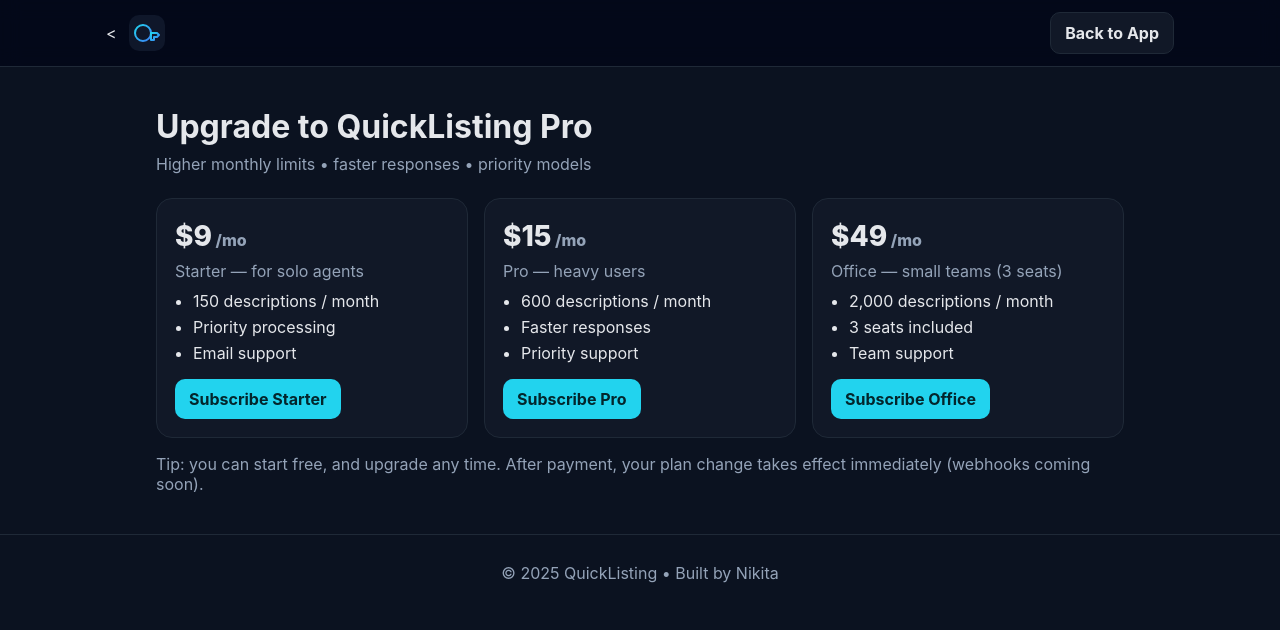
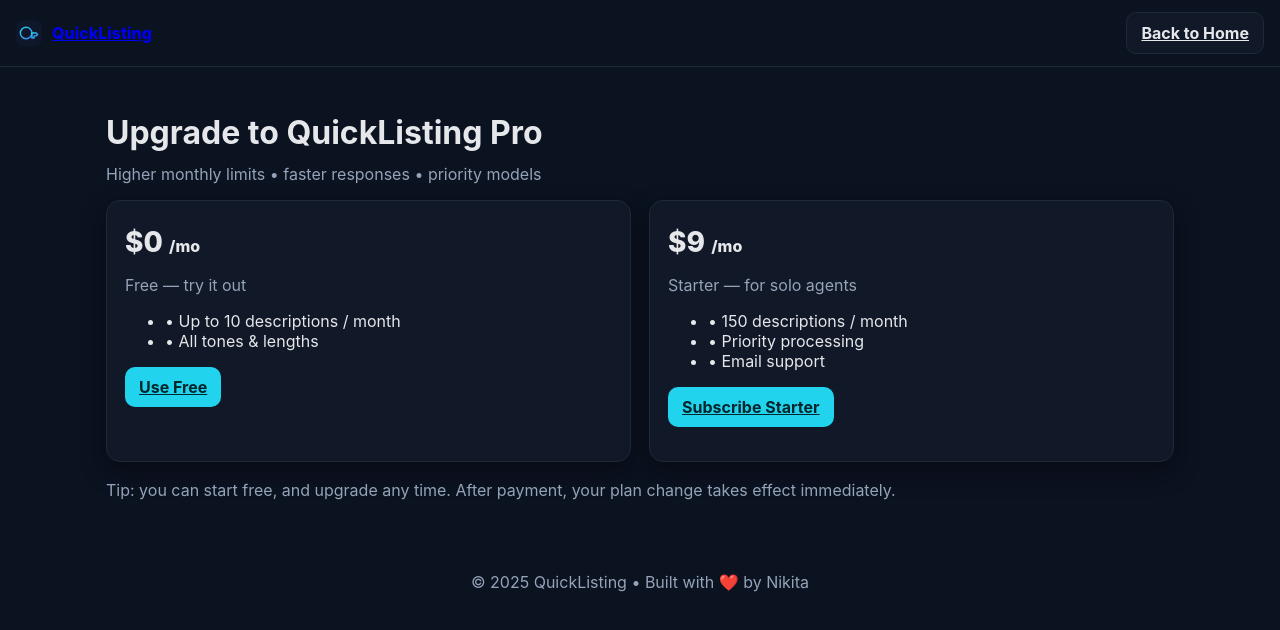
Before and after one commit to Nikitad98/quicklisting, a website: page public/upgrade.html in a window 1280 px wide. Drawn offline with Linux system fonts and the light colour scheme.

Commit message:
UX polish: nav cleanup, bigger generator, video on home, pricing tweaks

```diff
--- a/public/upgrade.html
+++ b/public/upgrade.html
@@ -2,87 +2,133 @@
 <html>
 <head>
   <meta charset="utf-8" />
-  <meta name="viewport" content="width=device-width,initial-scale=1" />
+  <meta name="viewport" content="width=device-width, initial-scale=1" />
   <title>Upgrade • QuickListing</title>
   <style>
-    :root{--bg:#0b1220;--card:#111827;--muted:#94a3b8;--line:#1f2937;--cta:#22d3ee}
+    :root{
+      --bg:#0b1220;
+      --card:#111827;
+      --ink:#e5e7eb;
+      --muted:#94a3b8;
+      --cta:#22d3ee;
+      --cta-ink:#03262c;
+      --shadow:0 10px 25px rgba(0,0,0,.35)
+    }
     *{box-sizing:border-box}
-    body{margin:0;font-family:Inter,system-ui,Arial;background:var(--bg);color:#e5e7eb}
-    .nav{position:sticky;top:0;z-index:40;background:rgba(2,6,23,.75);backdrop-filter:blur(10px);border-bottom:1px solid var(--line)}
-    .nav-inner{max-width:1100px;margin:0 auto;display:flex;align-items:center;gap:12px;padding:12px 16px}
-    .brand{display:flex;align-items:center;gap:10px;font-weight:700}
-    .brand img{height:28px;width:28px;border-radius:8px;object-fit:cover;background:#0f172a}
-    .wrap{max-width:1000px;margin:40px auto;padding:0 16px}
-    .grid{display:grid;grid-template-columns:repeat(3,1fr);gap:16px}
-    .card{background:var(--card);border:1px solid var(--line);border-radius:16px;padding:18px}
-    .price{font-size:28px;font-weight:800;margin:2px 0 8px}
-    .muted{color:var(--muted)}
-    .btn{background:var(--cta);color:#03262c;font-weight:700;padding:10px 14px;border-radius:10px;text-decoration:none;display:inline-block;transition:.15s}
-    .btn:hover{filter:brightness(1.07);transform:translateY(-1px)}
-    .btn.alt{background:#111827;color:#e5e7eb;border:1px solid var(--line)}
-    ul{margin:10px 0 16px;padding-left:18px}
-    li{margin:6px 0}
-    footer{text-align:center;padding:28px 0;color:var(--muted);border-top:1px solid var(--line);margin-top:40px}
-    @media(max-width:900px){.grid{grid-template-columns:1fr}}
+    body{
+      margin:0;
+      background:var(--bg);
+      color:var(--ink);
+      font-family:Inter,system-ui,Arial;
+    }
+    .wrap{
+      max-width:1100px;
+      margin:0 auto;
+      padding:28px 16px;
+    }
+    .top{
+      display:flex;
+      align-items:center;
+      gap:12px;
+      padding:12px 16px;
+      border-bottom:1px solid #1f2937;
+    }
+    .brand{
+      display:flex;
+      align-items:center;
+      gap:10px;
+      font-weight:800;
+    }
+    .brand img{
+      height:26px;
+      width:26px;
+    }
+    .spacer{margin-left:auto}
+    .btn{
+      background:var(--cta);
+      color:var(--cta-ink);
+      font-weight:700;
+      padding:10px 14px;
+      border-radius:10px;
+      display:inline-block;
+    }
+    .btn.secondary{
+      background:#111827;
+      color:#e5e7eb;
+      border:1px solid #1f2937;
+    }
+    h1{font-size:32px;margin:18px 0}
+    .pricing{
+      display:grid;
+      grid-template-columns:repeat(2,1fr);
+      gap:18px;
+    }
+    .card{
+      background:var(--card);
+      border:1px solid #1f2937;
+      border-radius:14px;
+      padding:18px;
+      box-shadow:var(--shadow);
+    }
+    .price{
+      font-size:28px;
+      font-weight:800;
+      margin:6px 0 10px;
+    }
+    footer{
+      text-align:center;
+      padding:28px 0;
+      color:var(--muted);
+    }
   </style>
 </head>
 <body>
-  <header class="nav">
-    <div class="nav-inner">
-      <<img src="/logo.svg" alt="QuickListing logo">
-      <div style="margin-left:auto;display:flex;gap:10px">
-        <a class="btn alt" href="/app">Back to App</a>
-      </div>
-    </div>
-  </header>
+  <!-- Top bar -->
+  <div class="top">
+    <a class="brand" href="/">
+      <img src="/logo.svg" alt="QuickListing logo"/>
+      <span>QuickListing</span>
+    </a>
+    <div class="spacer"></div>
+    <!-- Back button now goes to the front page -->
+    <a href="/" class="btn secondary">Back to Home</a>
+  </div>
 
   <div class="wrap">
-    <h1 style="margin:0 0 8px">Upgrade to QuickListing Pro</h1>
-    <p class="muted" style="margin:0 0 24px">Higher monthly limits • faster responses • priority models</p>
+    <h1>Upgrade to QuickListing Pro</h1>
+    <p style="color:#94a3b8;margin-top:-6px">
+      Higher monthly limits • faster responses • priority models
+    </p>
 
-    <div class="grid">
-      <!-- Starter -->
+    <!-- Only $0 and $9 plans -->
+    <div class="pricing" style="margin-top:16px">
       <div class="card">
-        <div class="price">$9<span class="muted" style="font-size:16px"> /mo</span></div>
-        <div class="muted">Starter — for solo agents</div>
+        <div class="price">$0 <span style="font-size:16px">/mo</span></div>
+        <p style="color:#94a3b8">Free — try it out</p>
         <ul>
-          <li>150 descriptions / month</li>
-          <li>Priority processing</li>
-          <li>Email support</li>
+          <li>• Up to 10 descriptions / month</li>
+          <li>• All tones & lengths</li>
         </ul>
-        <a class="btn" href="https://buy.stripe.com/YOUR_STARTER_LINK">Subscribe Starter</a>
+        <p><a class="btn" href="/app">Use Free</a></p>
       </div>
 
-      <!-- Pro -->
       <div class="card">
-        <div class="price">$15<span class="muted" style="font-size:16px"> /mo</span></div>
-        <div class="muted">Pro — heavy users</div>
+        <div class="price">$9 <span style="font-size:16px">/mo</span></div>
+        <p style="color:#94a3b8">Starter — for solo agents</p>
         <ul>
-          <li>600 descriptions / month</li>
-          <li>Faster responses</li>
-          <li>Priority support</li>
+          <li>• 150 descriptions / month</li>
+          <li>• Priority processing</li>
+          <li>• Email support</li>
         </ul>
-        <a class="btn" href="https://buy.stripe.com/YOUR_PRO_LINK">Subscribe Pro</a>
-      </div>
-
-      <!-- Office -->
-      <div class="card">
-        <div class="price">$49<span class="muted" style="font-size:16px"> /mo</span></div>
-        <div class="muted">Office — small teams (3 seats)</div>
-        <ul>
-          <li>2,000 descriptions / month</li>
-          <li>3 seats included</li>
-          <li>Team support</li>
-        </ul>
-        <a class="btn" href="https://buy.stripe.com/YOUR_OFFICE_LINK">Subscribe Office</a>
+        <p><a class="btn" href="/upgrade">Subscribe Starter</a></p>
       </div>
     </div>
 
-    <p class="muted" style="margin-top:16px">
-      Tip: you can start free, and upgrade any time. After payment, your plan change takes effect immediately (webhooks coming soon).
+    <p style="color:#94a3b8;margin-top:18px">
+      Tip: you can start free, and upgrade any time. After payment, your plan change takes effect immediately.
     </p>
   </div>
 
-  <footer>© 2025 QuickListing • Built by Nikita</footer>
+  <footer>© 2025 QuickListing • Built with ❤️ by Nikita</footer>
 </body>
 </html>
```
Also changed, not shown: public/app.html (+5 -19 lines), public/landing.html (+81 -73 lines), 1 other file.
